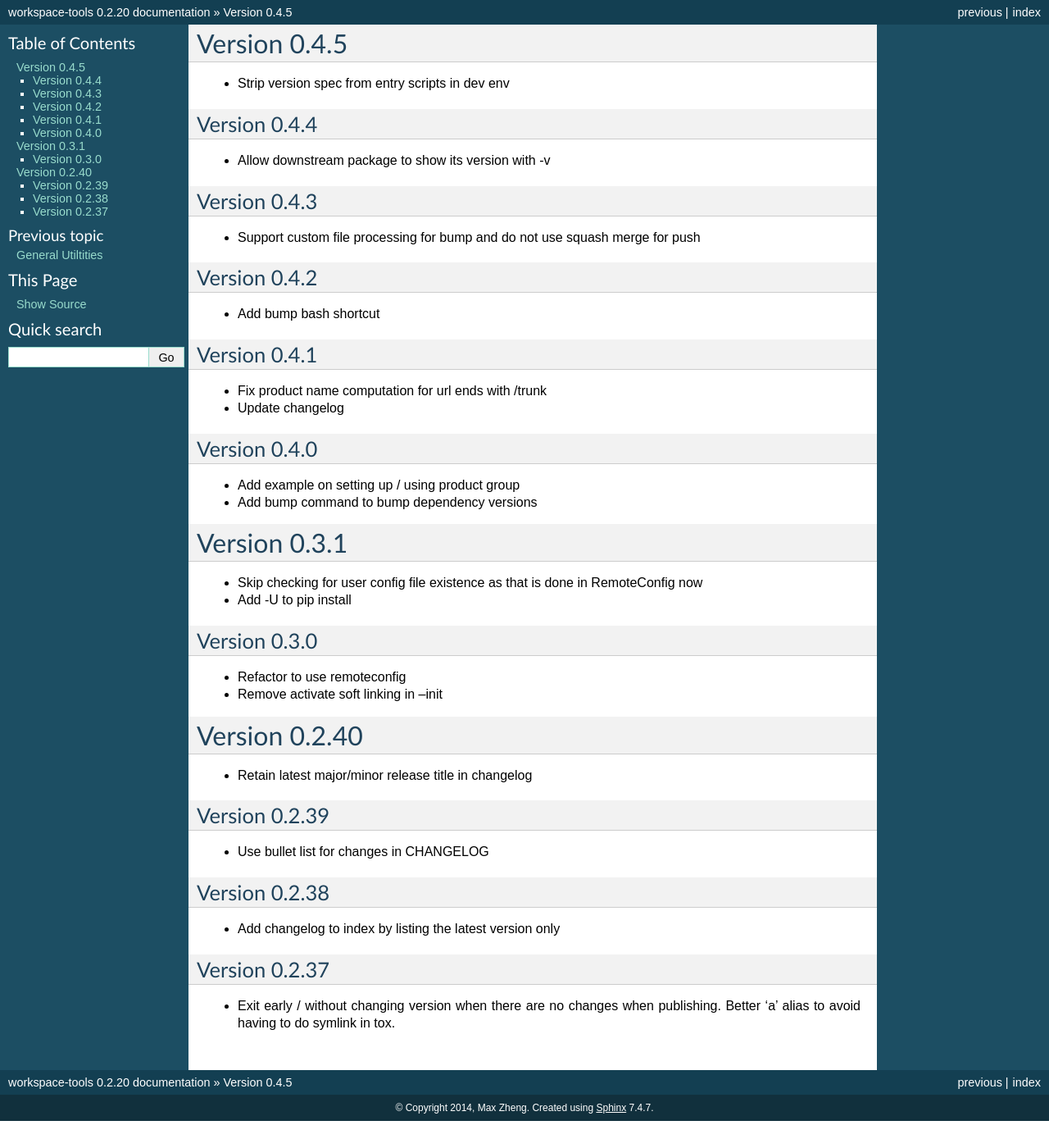
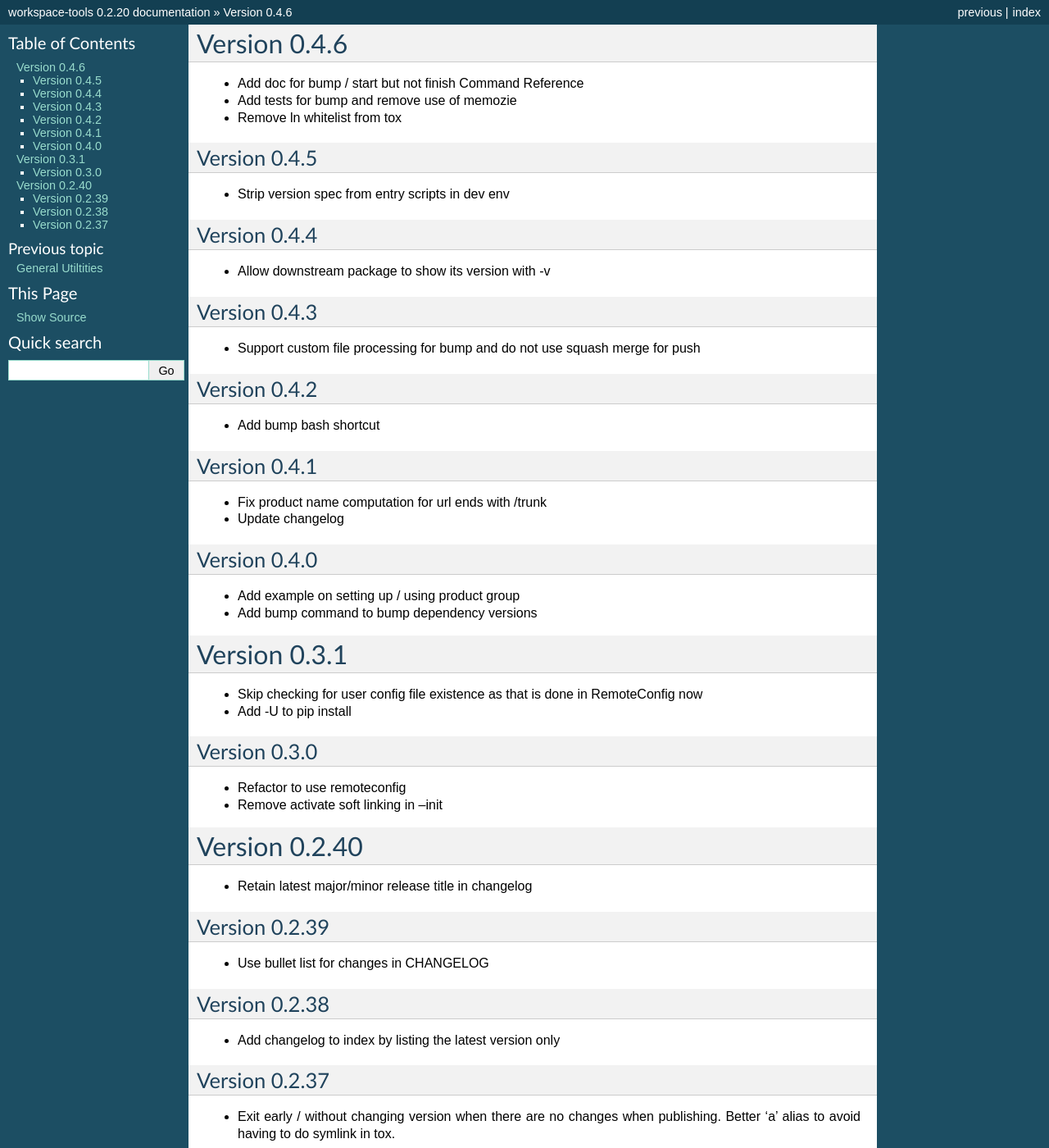
Before and after one commit to maxzheng/workspace-tools, a Sphinx documentation site: the page built from docs/CHANGELOG.rst, in a window 1280 px wide and 1400 px high. Shown: the whole window at 82% size. Built offline with Sphinx 7.4.7, drawn with Linux system fonts in a browser that asks for light colours.

Commit message:
Publish version 0.4.6

```diff
--- a/docs/CHANGELOG.rst
+++ b/docs/CHANGELOG.rst
@@ -1,5 +1,15 @@
+Version 0.4.6
+================================================================================
+
+* Add doc for bump / start but not finish Command Reference
+
+* Add tests for bump and remove use of memozie
+
+* Remove ln whitelist from tox
+
+
 Version 0.4.5
-================================================================================
+--------------------------------------------------------------------------------
 
 * Strip version spec from entry scripts in dev env
 
--- a/setup.py
+++ b/setup.py
@@ -10,7 +10,7 @@ def find_files(path):
 
 setuptools.setup(
   name='workspace-tools',
-  version='0.4.5',
+  version='0.4.6',
 
   author='Max Zheng',
   author_email='maxzheng.os @t gmail.com',
```
